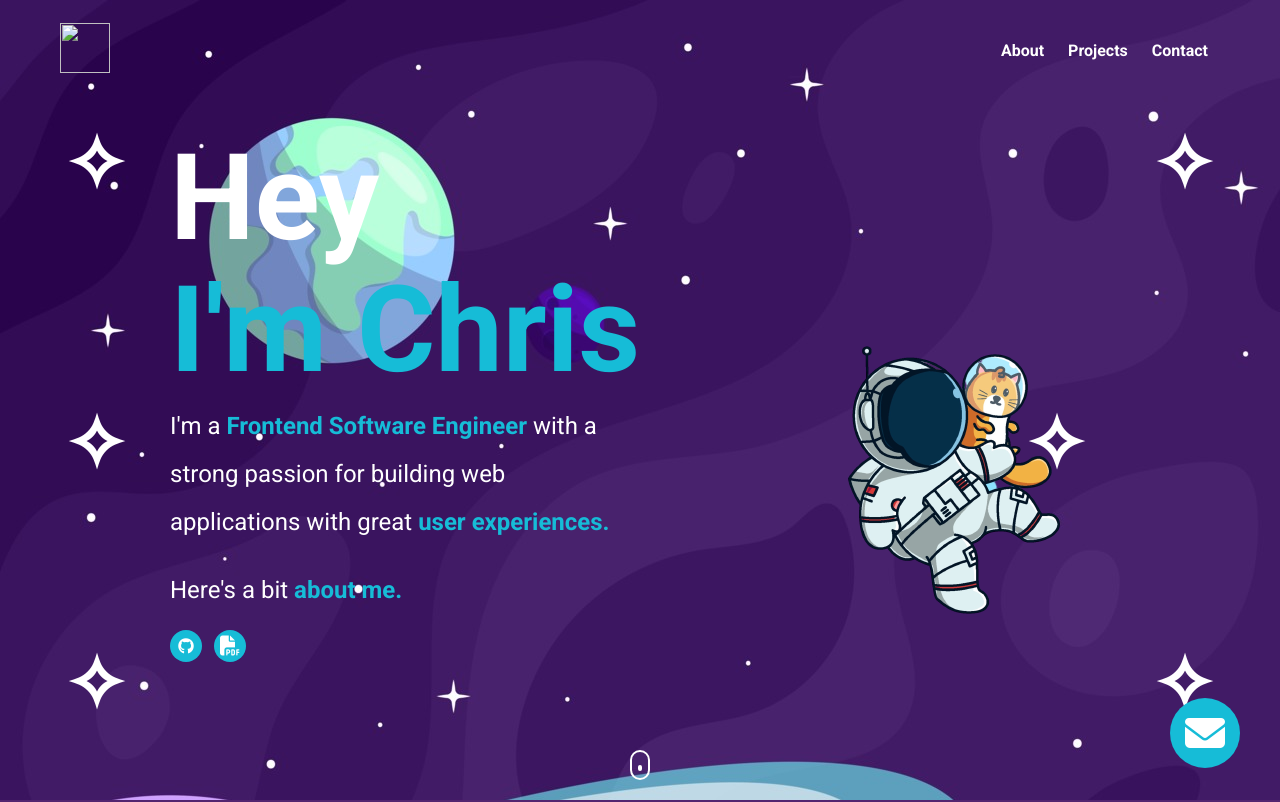
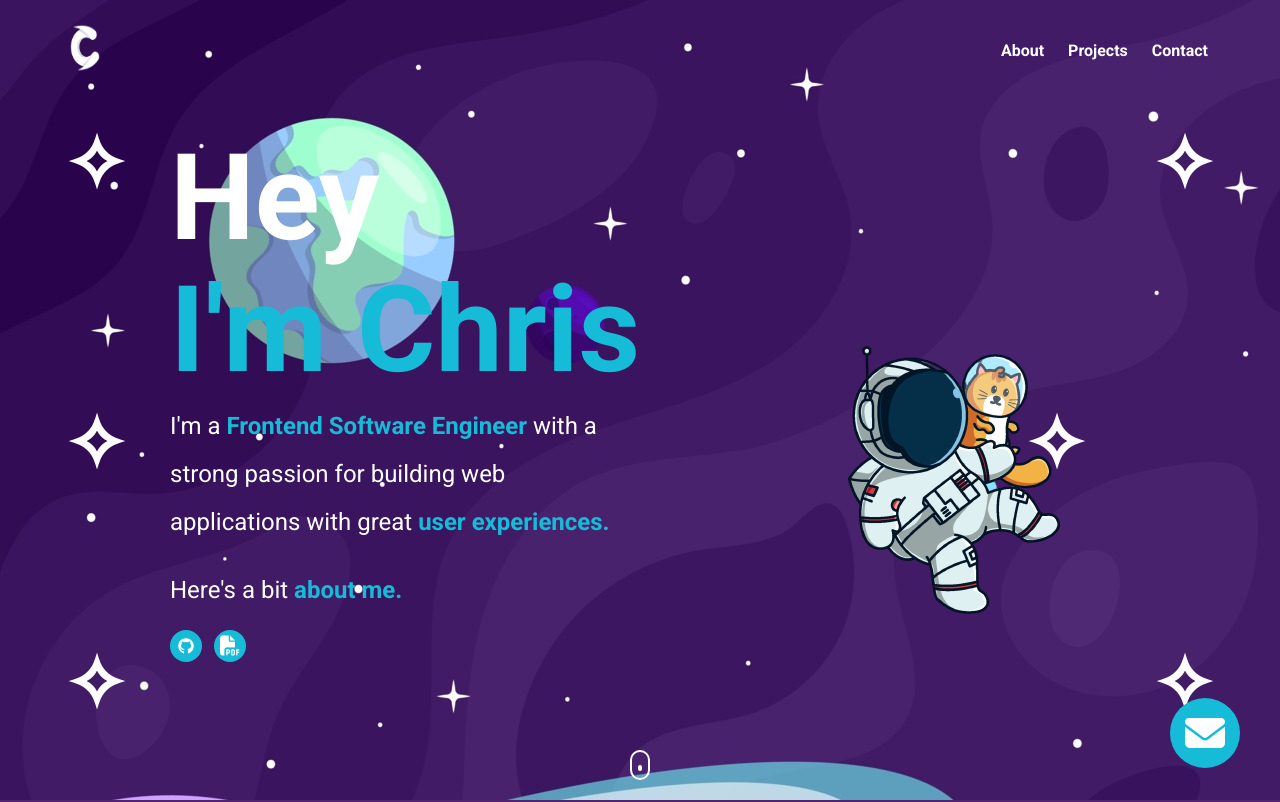
Before and after one commit to chris-fweather/chris-fweather.github.io, a plain HTML site: page index.html in a window 1280 px wide. Shown: the top 802 px of the page. Drawn offline with nearby package versions, Linux system fonts and the light colour scheme.

Commit message:
Update index.html

```diff
--- a/index.html
+++ b/index.html
@@ -23,7 +23,7 @@
     <section id="landing-page">
         <nav>
             <figure>
-                <img id="personal-logo" src="" alt="">
+                <img id="personal-logo" src="https://chris-fweather.github.io/assets/logo.png" alt="">
             </figure>
             <ul class="nav__link--list">
                 <li class="nav__link" onclick="toggleModal()">
@@ -243,7 +243,7 @@
         <div class="footer__container">
             <div class="row footer__row">
                 <figure>
-                    <img class="footer__logo--img" src="" alt="">
+                    <img class="footer__logo--img" src="https://chris-fweather.github.io/assets/logo.png" alt="">
                 </figure>
                 <div class="footer__social--list">
                     <a href="https://github.com/chris-fweather" target="blank" class="footer__social--link
```
